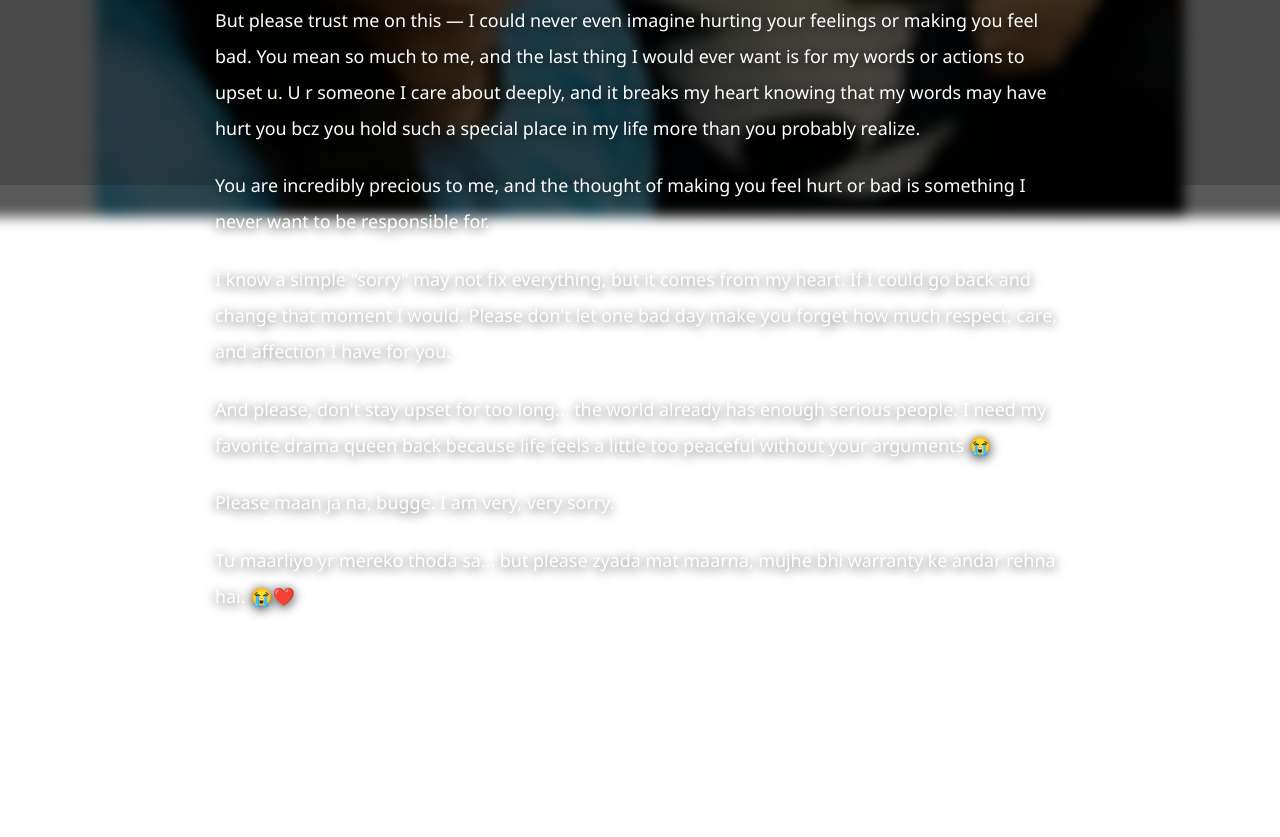
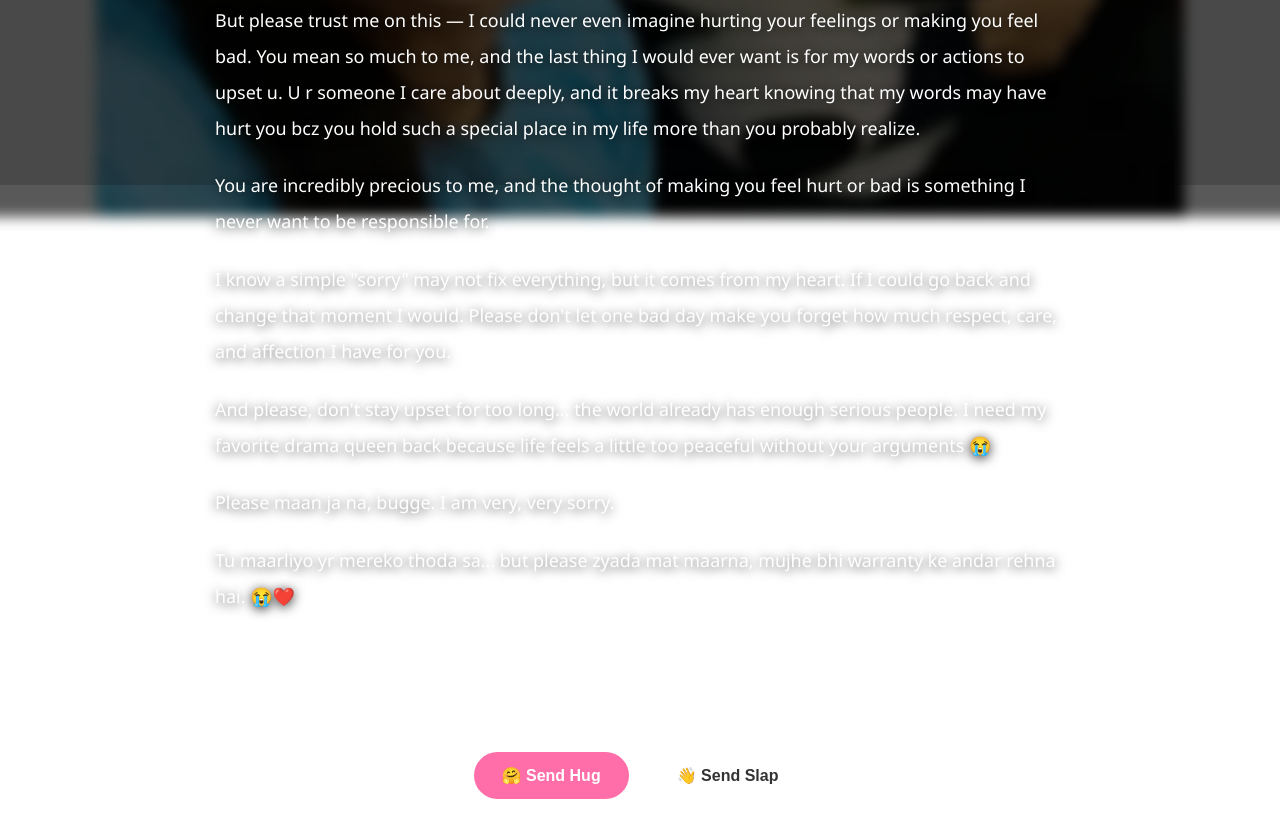
Before and after one commit to Yshgzb1429/Bugge, a plain HTML site: page index.html in a window 1280 px wide. Shown: the part 615-1452 px from the top of the page. Before the commit the page ends 1332 px from the top, so only its background shows below. Drawn offline with Linux system fonts and the light colour scheme.

Commit message:
Update index.html

```diff
--- a/index.html
+++ b/index.html
@@ -69,6 +69,33 @@ from{transform:translateY(100vh);opacity:0}
 20%{opacity:1}
 to{transform:translateY(-120px);opacity:0}
 }
+.buttons{
+margin:35px 0 50px;
+display:flex;
+justify-content:center;
+gap:20px;
+flex-wrap:wrap;
+}
+
+#hugBtn,#slapBtn{
+padding:14px 28px;
+border:none;
+border-radius:40px;
+font-size:1rem;
+font-weight:700;
+cursor:pointer;
+box-shadow:0 0 20px rgba(255,255,255,.15);
+}
+
+#hugBtn{
+background:#ff6ea8;
+color:white;
+}
+
+#slapBtn{
+background:white;
+color:#333;
+}
 </style>
 </head>
 <body>
@@ -102,6 +129,10 @@ to{transform:translateY(-120px);opacity:0}
 <p>Tu maarliyo yr mereko thoda sa... but please zyada mat maarna, mujhe bhi warranty ke andar rehna hai. 😭❤️</p>
 </div>
 </div>
+<div class="buttons">
+    <button id="hugBtn">🤗 Send Hug</button>
+    <button id="slapBtn">👋 Send Slap</button>
+</div>
 
 <script>
 function createHeart(){
@@ -115,7 +146,28 @@ function createHeart(){
  setTimeout(()=>h.remove(),10000);
 }
 setInterval(createHeart,250);
+
+document.getElementById("hugBtn").addEventListener("click",()=>{
+    alert("🤗 Hug delivered successfully to Bugge ❤️");
+});
+
+const slapBtn=document.getElementById("slapBtn");
+
+function moveSlapButton(){
+    const maxX=window.innerWidth-slapBtn.offsetWidth-30;
+    const maxY=window.innerHeight-slapBtn.offsetHeight-30;
+
+    slapBtn.style.position="fixed";
+    slapBtn.style.left=Math.random()*maxX+"px";
+    slapBtn.style.top=Math.random()*maxY+"px";
+}
+
+slapBtn.addEventListener("mouseenter",moveSlapButton);
+
+slapBtn.addEventListener("touchstart",function(e){
+    e.preventDefault();
+    moveSlapButton();
+});
+
+slapBtn.addEventListener("click",moveSlapButton);
 </script>
-
-</body>
-</html>
```
